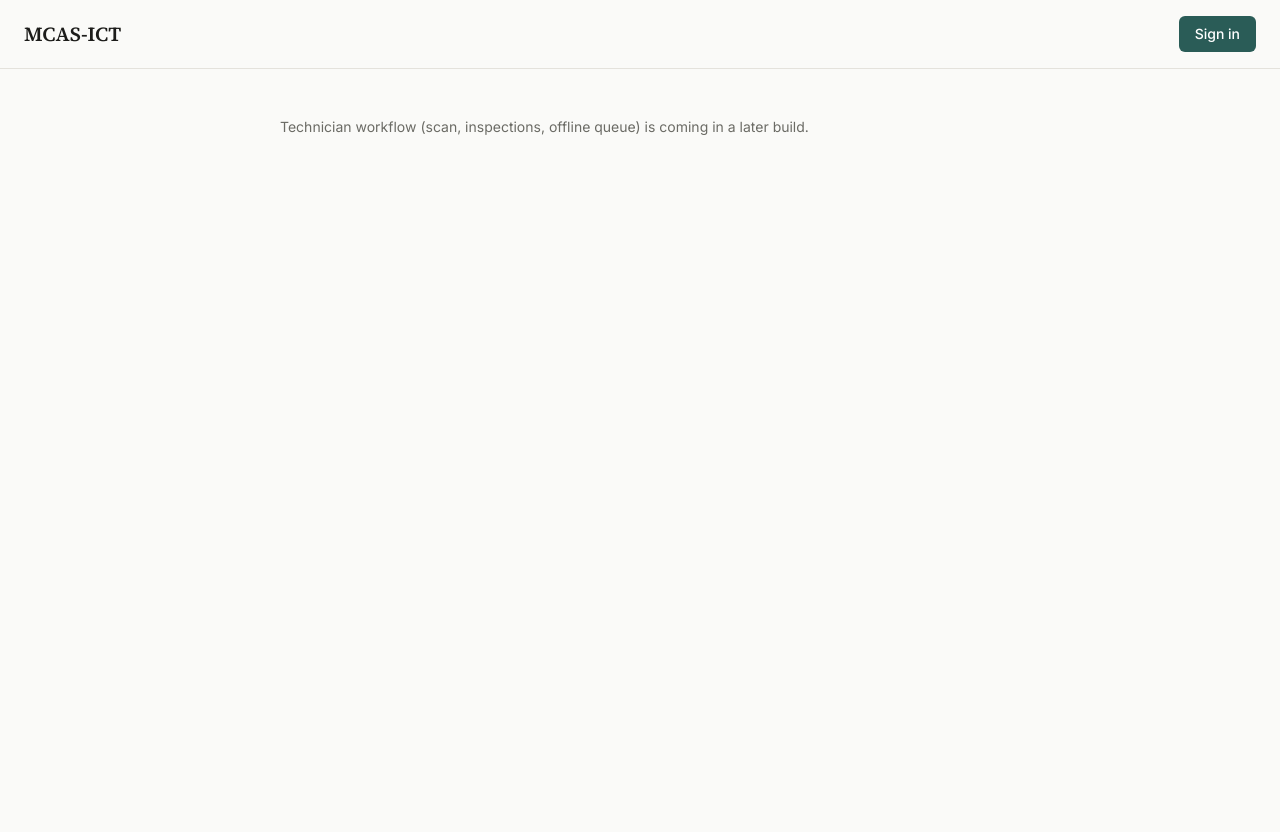
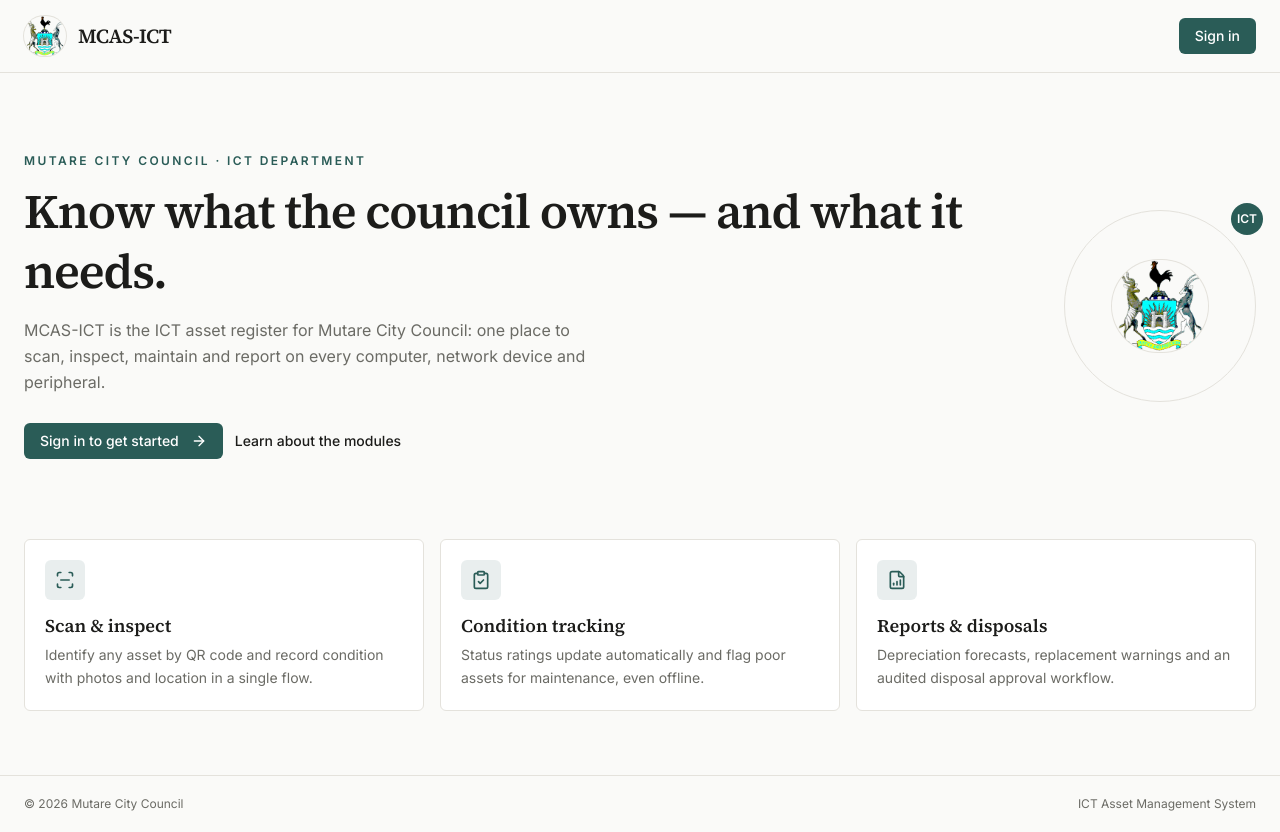
Before and after one commit to geniuskudzai21/mccassets, a React (Vite) app in the folder frontend/: page / in a window 1280 px wide. Before the commit the page ends 800 px from the top, so only its background shows below. Built offline with nearby package versions, Linux system fonts and the light colour scheme; no server answers.

Commit message:
feat(ui): shell sidebar navigation, fluid full-width layout with 30px gutters

```diff
--- /dev/null
+++ b/frontend/src/components/brand/LogoMark.tsx
@@ -0,0 +1,16 @@
+interface LogoMarkProps {
+  size?: number
+  className?: string
+}
+
+export function LogoMark({ size = 40, className = '' }: LogoMarkProps) {
+  return (
+    <img
+      src="/mutarelogo.png"
+      alt="Mutare City Council logo"
+      width={size}
+      height={size}
+      className={`shrink-0 rounded-full object-contain ring-1 ring-line ${className}`}
+    />
+  )
+}
--- /dev/null
+++ b/frontend/src/components/layout/AppShell.tsx
@@ -0,0 +1,86 @@
+import type { ReactNode } from 'react'
+import { Link, NavLink } from 'react-router-dom'
+import { Boxes, FileBarChart, LayoutDashboard, LogOut, Settings2, Trash2 } from 'lucide-react'
+import { LogoMark } from '../brand/LogoMark.tsx'
+import { useAuth } from '../../hooks/useAuth.ts'
+
+interface NavItem {
+  to: string
+  label: string
+  icon: typeof LayoutDashboard
+  adminOnly: boolean
+}
+
+const NAV: NavItem[] = [
+  { to: '/dashboard', label: 'Dashboard', icon: LayoutDashboard, adminOnly: false },
+  { to: '/assets', label: 'Asset register', icon: Boxes, adminOnly: false },
+  { to: '/admin/users', label: 'User management', icon: Settings2, adminOnly: true },
+  { to: '/admin/disposals', label: 'Disposals', icon: Trash2, adminOnly: true },
+  { to: '/admin/reports', label: 'Reports', icon: FileBarChart, adminOnly: true },
+]
+
+export default function AppShell({ children }: { children: ReactNode }) {
+  const { role, profile, signOut } = useAuth()
+  const items = NAV.filter((item) => !item.adminOnly || role === 'admin')
+
+  return (
+    <div className="flex min-h-screen w-full bg-paper text-ink">
+      <aside className="sticky top-0 flex h-screen w-64 shrink-0 flex-col border-r border-line bg-paper">
+        <Link
+          to="/"
+          className="flex items-center gap-2.5 px-5 py-5 focus:outline-none focus:ring-2 focus:ring-council-teal"
+        >
+          <LogoMark size={38} className="ring-0" />
+          <span className="font-serif text-lg font-semibold tracking-tight">MCAS-ICT</span>
+        </Link>
+
+        <nav className="mt-2 flex flex-1 flex-col gap-1 px-3">
+          {items.map(({ to, label, icon: Icon, adminOnly }) => (
+            <NavLink
+              key={to}
+              to={to}
+              end={to === '/dashboard'}
+              className={({ isActive }) =>
+                `flex items-center gap-3 rounded-md px-3 py-2 text-sm font-medium transition-colors focus:outline-none focus:ring-2 focus:ring-council-teal ${
+                  isActive
+                    ? 'bg-council-teal/10 text-council-teal'
+                    : 'text-ink hover:bg-council-teal/5 hover:text-ink'
+                }`
+              }
+            >
+              <Icon className="h-4 w-4 shrink-0" aria-hidden />
+              {label}
+              {adminOnly ? (
+                <span className="ml-auto rounded-full border border-line px-1.5 py-0.5 text-[10px] uppercase tracking-wide text-ink-muted">
+                  Admin
+                </span>
+              ) : null}
+            </NavLink>
+          ))}
+        </nav>
+
+        <div className="border-t border-line p-4">
+          <div className="flex items-center gap-3">
+            <span className="flex h-9 w-9 shrink-0 items-center justify-center rounded-full bg-council-teal/10 font-serif text-sm font-semibold text-council-teal">
+              {(profile?.full_name ?? '?').charAt(0).toUpperCase()}
+            </span>
+            <div className="min-w-0">
+              <p className="truncate text-sm font-medium text-ink">{profile?.full_name ?? '—'}</p>
+              <p className="truncate text-xs text-ink-muted capitalize">{role ?? '—'}</p>
+            </div>
+          </div>
+          <button
+            type="button"
+            onClick={() => void signOut()}
+            className="mt-3 flex w-full items-center justify-center gap-2 rounded-md border border-line px-3 py-2 text-sm font-medium text-ink transition-colors hover:bg-white focus:outline-none focus:ring-2 focus:ring-council-teal"
+          >
+            <LogOut className="h-4 w-4" aria-hidden />
+            Sign out
+          </button>
+        </div>
+      </aside>
+
+      <main className="min-w-0 flex-1 px-[30px] py-6">{children}</main>
+    </div>
+  )
+}
--- a/frontend/src/components/layout/TechnicianLayout.tsx
+++ b/frontend/src/components/layout/TechnicianLayout.tsx
@@ -2,6 +2,7 @@
 import { SYNC_INTERVAL_MS, trySyncOnce } from '../../lib/sync.ts'
 import BottomNav from './BottomNav.tsx'
 import { SyncStatusIndicator } from './SyncStatusIndicator.tsx'
+import { LogoMark } from '../brand/LogoMark.tsx'
 
 export default function TechnicianLayout({ children }: { children: ReactNode }) {
   useEffect(() => {
@@ -26,7 +27,10 @@
     <div className="min-h-screen bg-paper text-ink">
       <div className="mx-auto max-w-md pb-20">
         <header className="flex items-center justify-between border-b border-line bg-paper px-4 py-3">
-          <p className="font-serif text-lg font-semibold">MCAS-ICT</p>
+          <p className="flex items-center gap-2 font-serif text-lg font-semibold">
+            <LogoMark size={28} className="ring-0" />
+            MCAS-ICT
+          </p>
           <SyncStatusIndicator />
         </header>
         <main>{children}</main>
--- /dev/null
+++ b/frontend/src/components/layout/WorkspaceShell.tsx
@@ -0,0 +1,33 @@
+import type { ReactNode } from 'react'
+import { Navigate, useLocation } from 'react-router-dom'
+import { useAuth } from '../../hooks/useAuth.ts'
+import type { UserRole } from '../../types/db.ts'
+import AppShell from './AppShell.tsx'
+
+interface WorkspaceShellProps {
+  roles: UserRole[]
+  children: ReactNode
+}
+
+export default function WorkspaceShell({ roles, children }: WorkspaceShellProps) {
+  const { user, role, loading } = useAuth()
+  const location = useLocation()
+
+  if (loading) {
+    return (
+      <div className="flex min-h-screen items-center justify-center bg-paper text-ink-muted">
+        Loading…
+      </div>
+    )
+  }
+
+  if (!user) {
+    return <Navigate to="/login" state={{ from: location }} replace />
+  }
+
+  if (!role || !roles.includes(role)) {
+    return <Navigate to="/" replace />
+  }
+
+  return <AppShell>{children}</AppShell>
+}
--- a/frontend/src/pages/AssetDetailPage.tsx
+++ b/frontend/src/pages/AssetDetailPage.tsx
@@ -86,7 +86,7 @@
   ]
 
   return (
-    <div className="mx-auto max-w-5xl px-6 py-8">
+    <div className="w-full py-2">
       <Link
         to="/assets"
         className="inline-flex items-center gap-2 text-sm font-medium text-council-teal hover:underline"
--- a/frontend/src/pages/AssetFormPage.tsx
+++ b/frontend/src/pages/AssetFormPage.tsx
@@ -101,7 +101,7 @@
   ]
 
   return (
-    <div className="mx-auto max-w-2xl px-6 py-8">
+    <div className="w-full py-2">
       <Link
         to={isEdit ? `/assets/${id}` : '/assets'}
         className="inline-flex items-center gap-2 text-sm font-medium text-council-teal hover:underline"
--- a/frontend/src/pages/AssetsPage.tsx
+++ b/frontend/src/pages/AssetsPage.tsx
@@ -130,7 +130,7 @@
   const typeOptions = [{ value: '', label: 'All types' }, ...assetTypes]
 
   return (
-    <div className="mx-auto max-w-6xl px-6 py-8">
+    <div className="w-full py-2">
       <div className="flex flex-wrap items-center justify-between gap-4">
         <div>
           <h2 className="font-serif text-2xl font-semibold text-ink">Asset register</h2>
--- a/frontend/src/pages/HomePage.tsx
+++ b/frontend/src/pages/HomePage.tsx
@@ -1,12 +1,31 @@
-import { useNavigate, Link } from 'react-router-dom'
-import { Boxes, LayoutDashboard, ScanLine, Settings2, Trash2, FileBarChart } from 'lucide-react'
+import { Navigate, useNavigate, Link } from 'react-router-dom'
+import { ArrowRight, ClipboardCheck, FileBarChart, ScanLine } from 'lucide-react'
 import Button from '../components/ui/Button.tsx'
 import TechnicianLayout from '../components/layout/TechnicianLayout.tsx'
+import { LogoMark } from '../components/brand/LogoMark.tsx'
 import { useAuth } from '../hooks/useAuth.ts'
+
+const FEATURES = [
+  {
+    icon: ScanLine,
+    title: 'Scan & inspect',
+    text: 'Identify any asset by QR code and record condition with photos and location in a single flow.',
+  },
+  {
+    icon: ClipboardCheck,
+    title: 'Condition tracking',
+    text: 'Status ratings update automatically and flag poor assets for maintenance, even offline.',
+  },
+  {
+    icon: FileBarChart,
+    title: 'Reports & disposals',
+    text: 'Depreciation forecasts, replacement warnings and an audited disposal approval workflow.',
+  },
+]
 
 export default function HomePage() {
   const navigate = useNavigate()
-  const { user, profile, role, loading, signOut } = useAuth()
+  const { user, role, loading } = useAuth()
 
   if (loading) {
     return (
@@ -36,107 +55,80 @@
     )
   }
 
+  if (user) {
+    return <Navigate to="/dashboard" replace />
+  }
+
   return (
-    <div className="min-h-screen bg-paper text-ink">
-      <header className="flex items-center justify-between border-b border-line bg-paper px-6 py-4">
-        <h1 className="font-serif text-xl font-semibold">MCAS-ICT</h1>
-        {user ? (
-          <div className="flex items-center gap-3">
-            <span className="text-sm text-ink-muted">{profile?.full_name ?? user.email}</span>
-            <span className="rounded-md border border-line px-2 py-1 text-sm text-ink">
-              {role ?? '—'}
-            </span>
-            <Button variant="outline" onClick={() => void signOut()}>
-              Sign out
-            </Button>
-          </div>
-        ) : (
+    <div className="flex min-h-screen flex-col bg-paper text-ink">
+      <header className="border-b border-line bg-paper">
+        <div className="mx-auto flex max-w-7xl items-center justify-between gap-3 px-6 py-4">
+          <Link
+            to="/"
+            className="flex items-center gap-3 rounded-md focus:outline-none focus:ring-2 focus:ring-council-teal"
+          >
+            <LogoMark size={42} />
+            <span className="font-serif text-xl font-semibold tracking-tight">MCAS-ICT</span>
+          </Link>
           <Button onClick={() => navigate('/login')}>Sign in</Button>
-        )}
+        </div>
       </header>
 
-      <main className="mx-auto max-w-3xl px-6 py-12">
-        {role === 'supervisor' || role === 'admin' ? (
-          <div className="space-y-3">
-            <h2 className="font-serif text-2xl font-semibold text-ink">Workspace</h2>
-            <Link
-              to="/dashboard"
-              className="flex items-center gap-3 rounded-md border border-line bg-paper p-4 shadow-sm transition-colors hover:bg-white focus:outline-none focus:ring-2 focus:ring-council-teal"
-            >
-              <LayoutDashboard className="h-5 w-5 text-council-teal" aria-hidden />
-              <div>
-                <p className="font-medium text-ink">Supervisor dashboard</p>
-                <p className="text-sm text-ink-muted">
-                  Status breakdown chart, live asset map and maintenance requests.
-                </p>
-              </div>
-            </Link>
-            <Link
-              to="/assets"
-              className="flex items-center gap-3 rounded-md border border-line bg-paper p-4 shadow-sm transition-colors hover:bg-white focus:outline-none focus:ring-2 focus:ring-council-teal"
-            >
-              <Boxes className="h-5 w-5 text-council-teal" aria-hidden />
-              <div>
-                <p className="font-medium text-ink">Asset register</p>
-                <p className="text-sm text-ink-muted">
-                  Search, filter and manage the full asset list.
-                </p>
-              </div>
-            </Link>
-            <p className="pt-4 text-sm text-ink-muted">
-              More modules (inspections, maintenance, reports) land in upcoming builds.
+      <main className="mx-auto w-full max-w-7xl flex-1 px-6">
+        <section className="grid gap-10 py-14 sm:grid-cols-[1.2fr_auto] sm:items-center sm:py-20">
+          <div>
+            <p className="text-xs font-semibold uppercase tracking-[0.2em] text-council-teal">
+              Mutare City Council · ICT Department
             </p>
+            <h1 className="mt-3 font-serif text-4xl font-semibold leading-tight tracking-tight text-ink sm:text-5xl">
+              Know what the council owns — and what it needs.
+            </h1>
+            <p className="mt-4 max-w-xl text-base leading-relaxed text-ink-muted">
+              MCAS-ICT is the ICT asset register for Mutare City Council: one place to scan,
+              inspect, maintain and report on every computer, network device and peripheral.
+            </p>
+            <div className="mt-7 flex flex-wrap items-center gap-3">
+              <Button onClick={() => navigate('/login')}>
+                Sign in to get started <ArrowRight className="ml-1 h-4 w-4" aria-hidden />
+              </Button>
+              <a
+                href="#modules"
+                className="rounded-md text-sm font-medium text-ink underline-offset-4 transition-colors hover:text-council-teal hover:underline focus:outline-none focus:ring-2 focus:ring-council-teal"
+              >
+                Learn about the modules
+              </a>
+            </div>
           </div>
-        ) : null}
 
-        {role === 'admin' ? (
-          <div className="mt-6 space-y-3">
-            <h2 className="font-serif text-2xl font-semibold text-ink">Administration</h2>
-            <Link
-              to="/admin/users"
-              className="flex items-center gap-3 rounded-md border border-line bg-paper p-4 shadow-sm transition-colors hover:bg-white focus:outline-none focus:ring-2 focus:ring-council-teal"
-            >
-              <Settings2 className="h-5 w-5 text-council-teal" aria-hidden />
-              <div>
-                <p className="font-medium text-ink">User management</p>
-                <p className="text-sm text-ink-muted">
-                  Invite staff, set roles and departments, control access.
-                </p>
-              </div>
-            </Link>
-            <Link
-              to="/admin/disposals"
-              className="flex items-center gap-3 rounded-md border border-line bg-paper p-4 shadow-sm transition-colors hover:bg-white focus:outline-none focus:ring-2 focus:ring-council-teal"
-            >
-              <Trash2 className="h-5 w-5 text-council-teal" aria-hidden />
-              <div>
-                <p className="font-medium text-ink">Disposals workflow</p>
-                <p className="text-sm text-ink-muted">
-                  Record asset disposals and manage approval.
-                </p>
-              </div>
-            </Link>
-            <Link
-              to="/admin/reports"
-              className="flex items-center gap-3 rounded-md border border-line bg-paper p-4 shadow-sm transition-colors hover:bg-white focus:outline-none focus:ring-2 focus:ring-council-teal"
-            >
-              <FileBarChart className="h-5 w-5 text-council-teal" aria-hidden />
-              <div>
-                <p className="font-medium text-ink">Reports</p>
-                <p className="text-sm text-ink-muted">
-                  Summaries, depreciation table and replacement forecasting, exportable to PDF.
-                </p>
-              </div>
-            </Link>
+          <div className="mx-auto">
+            <div className="relative flex h-40 w-40 items-center justify-center rounded-full border border-line sm:h-48 sm:w-48">
+              <LogoMark size={96} className="ring-0" />
+              <span className="absolute -right-2 -top-2 flex h-8 w-8 items-center justify-center rounded-full bg-council-teal text-xs font-semibold text-white">
+                ICT
+              </span>
+            </div>
           </div>
-        ) : null}
+        </section>
 
-        {role === 'technician' || role === null || role === undefined ? (
-          <p className="text-sm text-ink-muted">
-            Technician workflow (scan, inspections, offline queue) is coming in a later build.
-          </p>
-        ) : null}
+        <section id="modules" className="grid gap-4 pb-16 sm:grid-cols-3">
+          {FEATURES.map(({ icon: Icon, title, text }) => (
+            <div key={title} className="rounded-md border border-line bg-white p-5">
+              <span className="inline-flex h-10 w-10 items-center justify-center rounded-md bg-council-teal/10 text-council-teal">
+                <Icon className="h-5 w-5" aria-hidden />
+              </span>
+              <h3 className="mt-3 font-serif text-lg font-semibold text-ink">{title}</h3>
+              <p className="mt-1 text-sm leading-relaxed text-ink-muted">{text}</p>
+            </div>
+          ))}
+        </section>
       </main>
+
+      <footer className="border-t border-line bg-paper">
+        <div className="mx-auto flex max-w-7xl flex-wrap items-center justify-between gap-2 px-6 py-5 text-xs text-ink-muted">
+          <span>© {new Date().getFullYear()} Mutare City Council</span>
+          <span>ICT Asset Management System</span>
+        </div>
+      </footer>
     </div>
   )
 }
--- a/frontend/src/pages/LoginPage.tsx
+++ b/frontend/src/pages/LoginPage.tsx
@@ -4,6 +4,7 @@
 import { useNavigate } from 'react-router-dom'
 import { z } from 'zod'
 import { useAuth } from '../hooks/useAuth.ts'
+import { LogoMark } from '../components/brand/LogoMark.tsx'
 
 const loginSchema = z.object({
   email: z.string().trim().email('Enter a valid email address'),
@@ -40,7 +41,10 @@
     <div className="flex min-h-screen items-center justify-center bg-paper px-4 py-8">
       <div className="w-full max-w-sm">
         <div className="text-center">
-          <h1 className="font-serif text-3xl font-semibold tracking-tight text-ink">MCAS-ICT</h1>
+          <LogoMark size={72} className="mx-auto ring-0" />
+          <h1 className="mt-4 font-serif text-3xl font-semibold tracking-tight text-ink">
+            MCAS-ICT
+          </h1>
           <p className="mt-2 text-sm text-ink-muted">
             ICT Asset Management System — Mutare City Council
           </p>
--- a/frontend/src/pages/supervisor/DashboardPage.tsx
+++ b/frontend/src/pages/supervisor/DashboardPage.tsx
@@ -40,8 +40,8 @@
   const loading = stats === null && error === null
 
   return (
-    <div className="min-h-screen bg-paper text-ink">
-      <header className="flex items-center justify-between border-b border-line bg-paper px-6 py-4">
+    <div className="w-full text-ink">
+      <header className="flex items-center justify-between border-b border-line bg-paper py-4">
         <h1 className="font-serif text-xl font-semibold">Supervisor dashboard</h1>
         <span className="inline-flex items-center gap-2 text-sm text-ink-muted">
           <LayoutDashboard className="h-4 w-4 text-council-teal" aria-hidden />
@@ -49,7 +49,7 @@
         </span>
       </header>
 
-      <main className="mx-auto max-w-6xl px-6 py-8">
+      <main className="w-full py-6">
         {error ? (
           <p role="alert" className="text-sm text-status-poor">
             {error}
```
Also changed, not shown: frontend/src/components/admin/AdminPageShell.tsx (+7 -18 lines), frontend/src/routes/AppRoutes.tsx (+17 -32 lines), frontend/public/mutarelogo.png (added).
